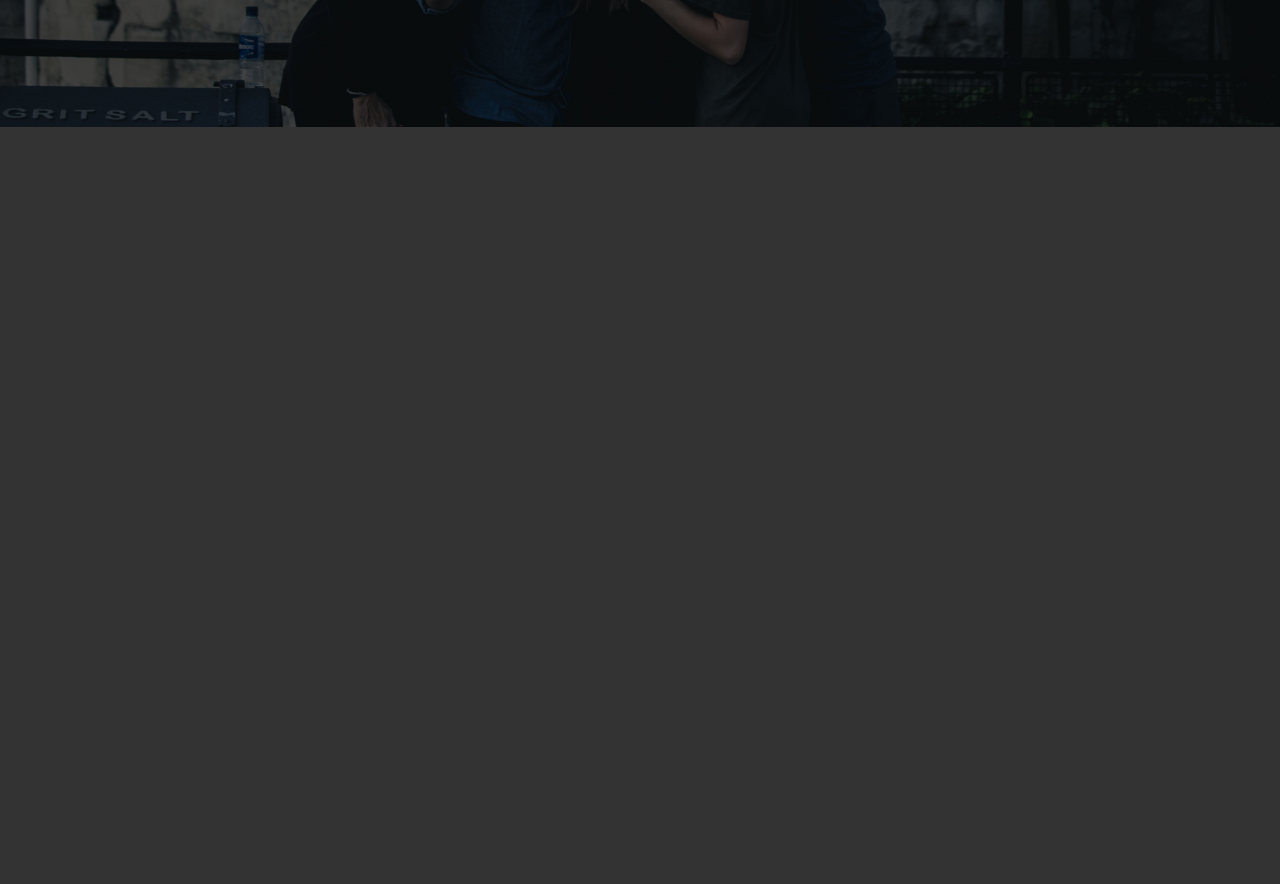
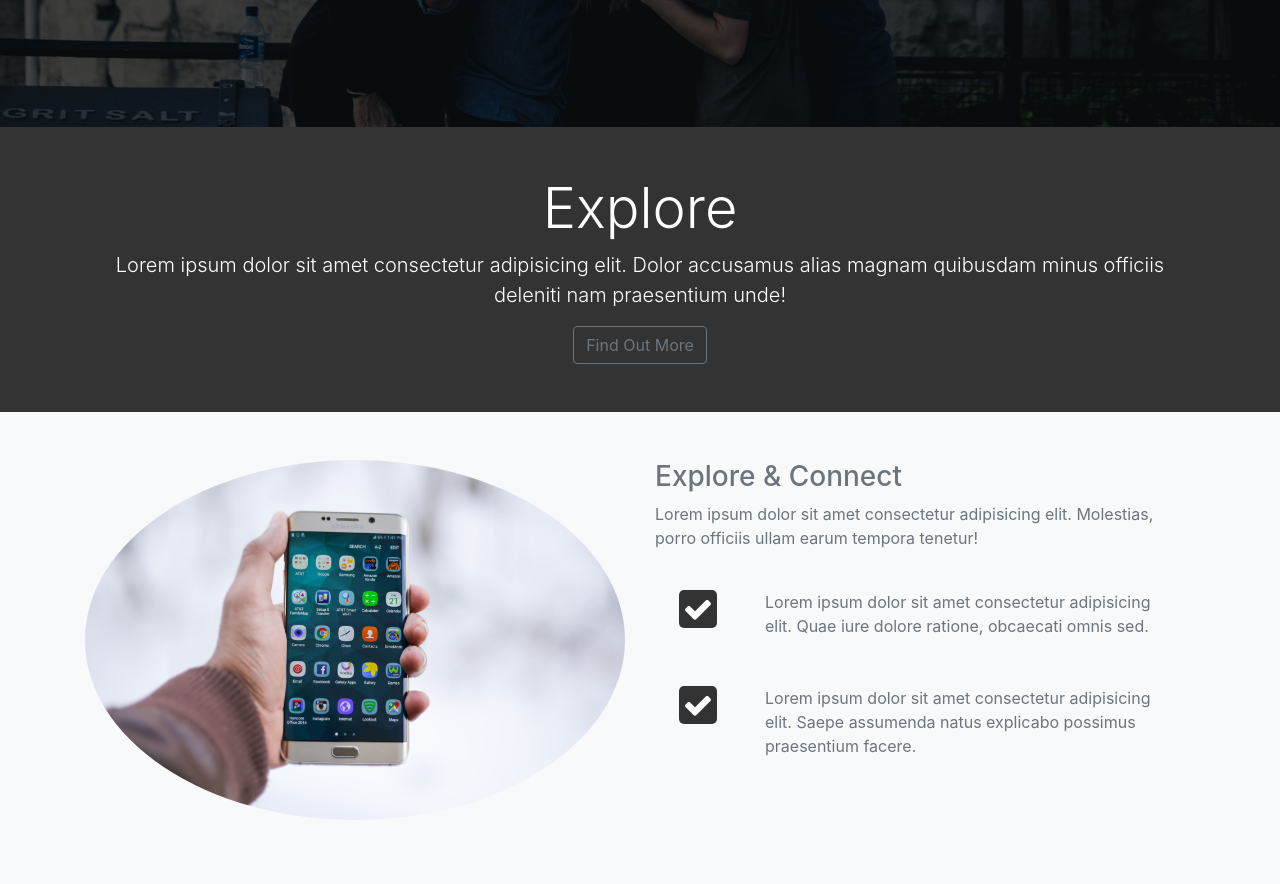
Before and after one commit to darkodjordjevic/looplab, a website: page src/index.html in a window 1280 px wide. Shown: the part 573-1457 px from the top of the page. Before the commit the page ends 800 px from the top, so only its background shows below. Drawn offline with nearby package versions, Linux system fonts and the light colour scheme; files that its build step writes are made by us from their sources.

Commit message:
Added explore section

```diff
--- a/src/index.html
+++ b/src/index.html
@@ -100,6 +100,54 @@
             </div>
         </header>
 
+        <!-- EXPLORE HEAD -->
+        <section id="explore-head-section">
+            <div class="container">
+                <div class="row">
+                    <div class="col text-center">
+                        <div class="py-5">
+                            <h1 class="display-4">Explore</h1>
+                            <p class="lead">
+                                Lorem ipsum dolor sit amet consectetur adipisicing elit. Dolor accusamus alias magnam quibusdam minus officiis deleniti nam praesentium unde!
+                            </p>
+                            <a href="#" class="btn btn-outline-secondary">Find Out More</a>
+                        </div>
+                    </div>
+                </div>
+            </div>
+        </section>
+
+        <!-- EXPORE SECTION -->
+        <section id="explore-section" class="bg-light text-muted py-5">
+            <div class="container">
+                <div class="row">
+                    <div class="col-md-6">
+                        <img src="img/explore-section1.jpg" alt="" class="img-fluid mb-3 rounded-circle">
+                    </div>
+                    <div class="col-md-6">
+                        <h3>Explore & Connect</h3>
+                        <p>Lorem ipsum dolor sit amet consectetur adipisicing elit. Molestias, porro officiis ullam earum tempora tenetur!</p>
+                        <div class="d-flex flex-row">
+                            <div class="p-4 align-self-start">
+                                <i class="fa fa-check"></i>
+                            </div>
+                            <div class="p-4 align-self-end">
+                                Lorem ipsum dolor sit amet consectetur adipisicing elit. Quae iure dolore ratione, obcaecati omnis sed.
+                            </div>
+                        </div>
+                        <div class="d-flex flex-row">
+                            <div class="p-4 align-self-start">
+                                <i class="fa fa-check"></i>
+                            </div>
+                            <div class="p-4 align-self-end">
+                                Lorem ipsum dolor sit amet consectetur adipisicing elit. Saepe assumenda natus explicabo possimus praesentium facere.
+                            </div>
+                        </div>
+                    </div>
+                </div>
+            </div>
+        </section>
+
         <script src="js/jquery.min.js"></script>
         <script src="js/popper.min.js"></script>
         <script src="js/bootstrap.min.js"></script>
--- a/src/scss/style.scss
+++ b/src/scss/style.scss
@@ -2,7 +2,7 @@ $bg-color: #333;
 $font-color: #fff;
 $primary-color: #008ed6;
 $dark-overlay: rgba(0,0,0,0.7);
-$font-size: 30px;
+$icon-size: 30px;
 
 body {
     background: $bg-color;
@@ -42,6 +42,16 @@ body {
         background: #fff;
         padding: 4px;
         border-radius: 5px;
-        font-size: $font-size;
+        font-size: $icon-size;
     }
 }
+
+#explore-section {
+    .fa {
+        color: #fff;
+        background: #333;
+        padding: 4px;
+        border-radius: 5px;
+        font-size: $icon-size;
+    }
+}
```
Also changed, not shown: src/img/create-section1.jpg (added), src/img/explore-section1.jpg (added), src/img/share-section1.jpg (added).
